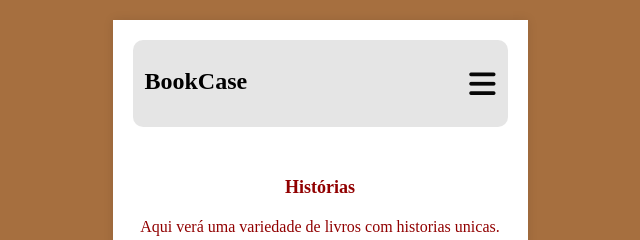
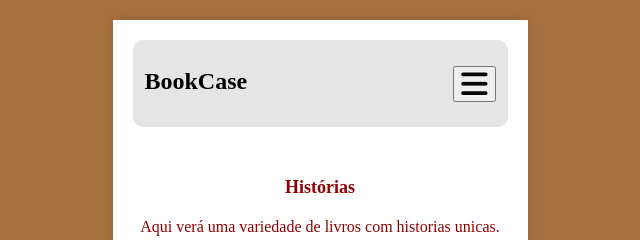
Before and after one commit to Sozinho-Gamer/BookCraze, a plain HTML site: page index.html in a window 1280 px wide. Shown: the top 240 px of the page, 340-980 px from the left. Drawn offline with Linux system fonts and the light colour scheme.

Commit message:
Update index.html
Atualizando menu

```diff
--- a/index.html
+++ b/index.html
@@ -25,7 +25,7 @@
 
             <div class="menu-icon">
             <h1>BookCase</h1>
-                <a href="#" id="menu-toggle"><i class="fas fa-bars"></i></a>
+                <button id="menu-toggle"><i class="fas fa-bars"></i></button>
             </div>
 
             <nav id="menu" class="hidden">
```
